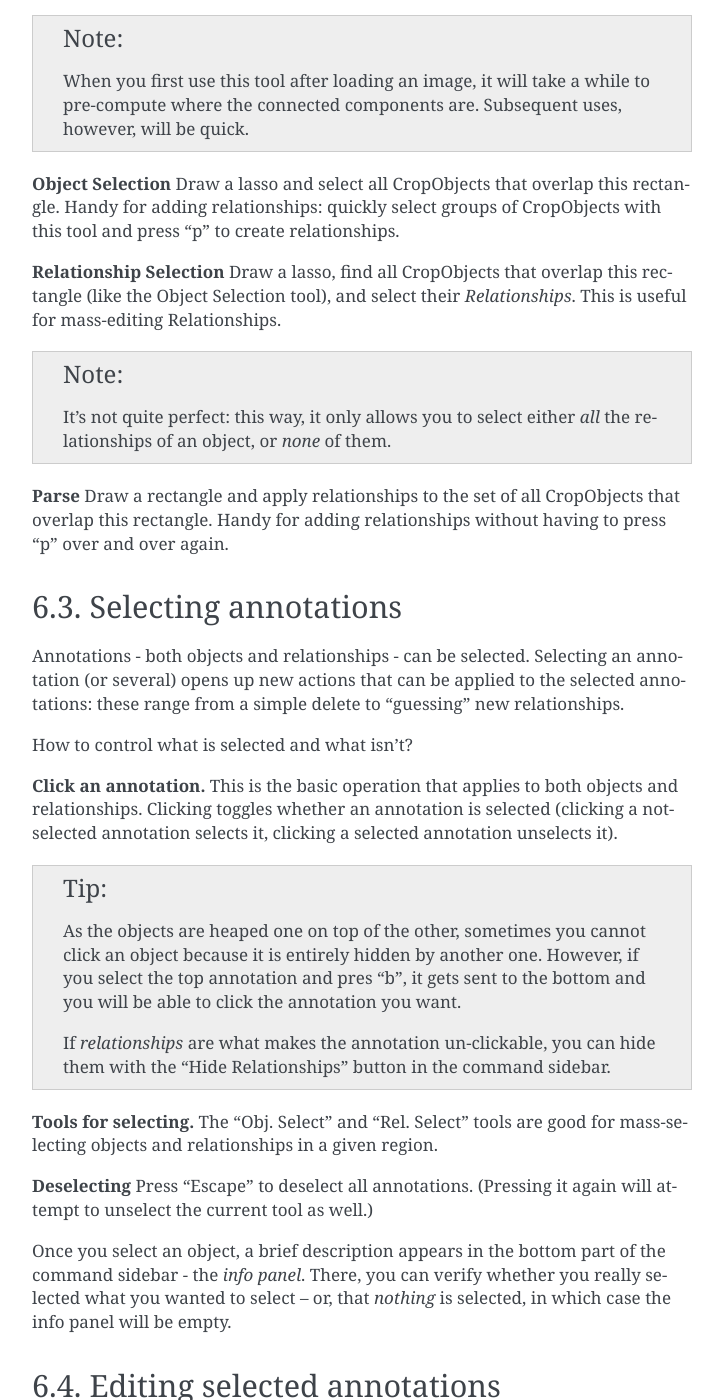
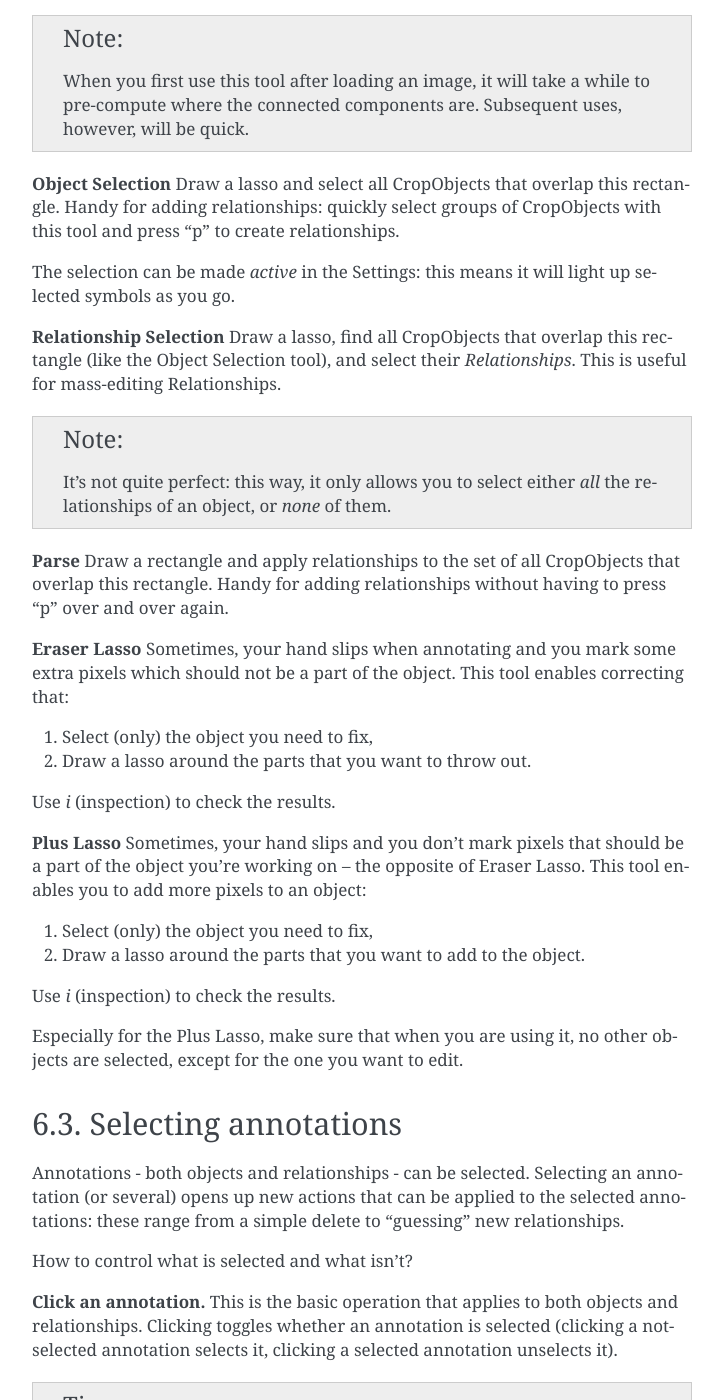
Before and after one commit to hajicj/MUSCIMarker, a Sphinx documentation site: the page built from doc/source/controls.rst, in a window 1280 px wide and 1400 px high, scrolled down 5480 px. Shown: the whole window, without its empty margins (388-1111 px from the left). Built offline with Sphinx 7.4.7, drawn with Linux system fonts in a browser that asks for light colours; formulas are drawn with MathJax 3.

Commit message:
Added documentation of Eraser and Plus Lasso tools.

```diff
--- a/doc/source/controls.rst
+++ b/doc/source/controls.rst
@@ -263,9 +263,14 @@ part.
     a while to pre-compute where the connected components are. Subsequent
     uses, however, will be quick.
 
+
 **Object Selection** Draw a lasso and select all CropObjects that overlap
 this rectangle. Handy for adding relationships: quickly select groups
 of CropObjects with this tool and press "p" to create relationships.
+
+The selection can be made *active* in the Settings: this means it will
+light up selected symbols as you go.
+
 
 **Relationship Selection** Draw a lasso, find all CropObjects that overlap
 this rectangle (like the Object Selection tool), and select their *Relationships*.
@@ -279,6 +284,29 @@ This is useful for mass-editing Relationships.
 **Parse** Draw a rectangle and apply relationships to the set of all CropObjects
 that overlap this rectangle. Handy for adding relationships without having
 to press "p" over and over again.
+
+
+**Eraser Lasso** Sometimes, your hand slips when annotating and you mark some
+extra pixels which should not be a part of the object. This tool enables correcting
+that:
+
+1. Select (only) the object you need to fix,
+2. Draw a lasso around the parts that you want to throw out.
+
+Use `i` (inspection) to check the results.
+
+
+**Plus Lasso** Sometimes, your hand slips and you don't mark pixels that should
+be a part of the object you're working on -- the opposite of Eraser Lasso.
+This tool enables you to add more pixels to an object:
+
+1. Select (only) the object you need to fix,
+2. Draw a lasso around the parts that you want to add to the object.
+
+Use `i` (inspection) to check the results.
+
+Especially for the Plus Lasso, make sure that when you are using it,
+no other objects are selected, except for the one you want to edit.
 
 
 .. _controls_selection:
```
